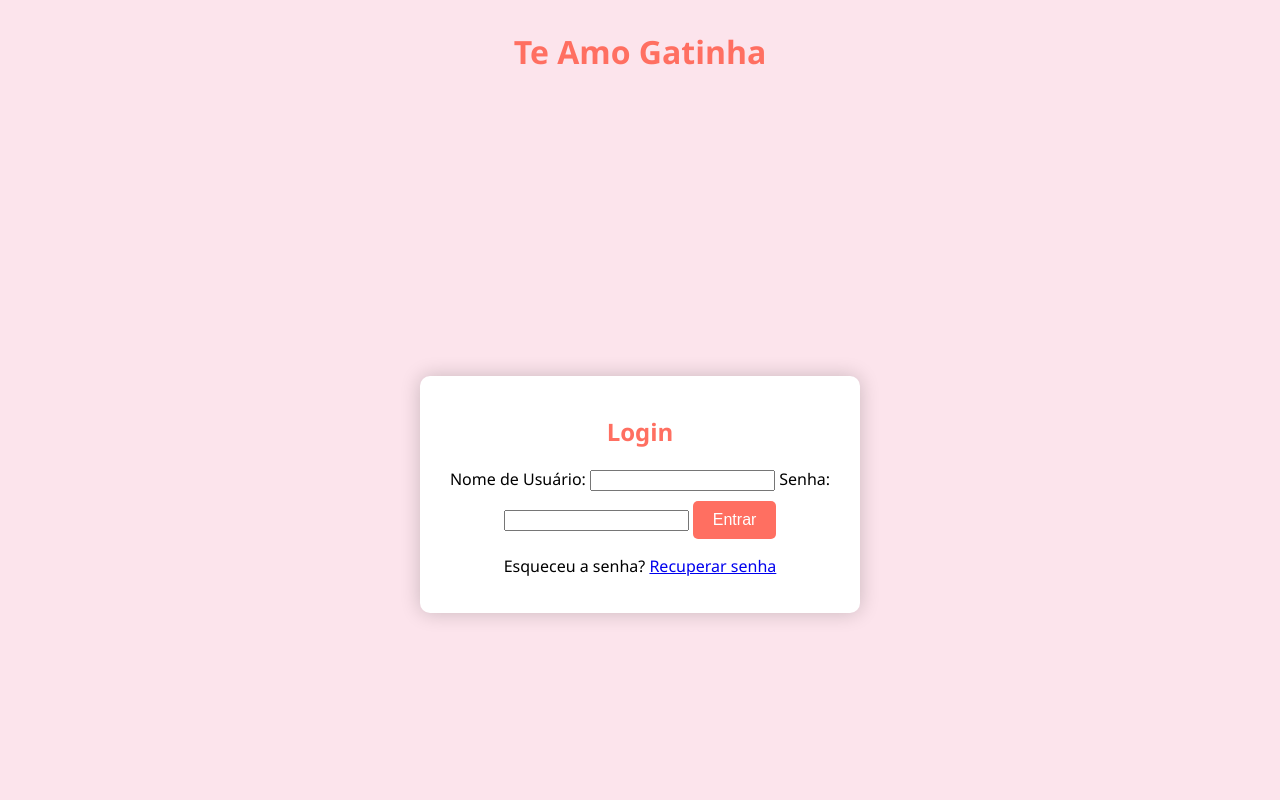
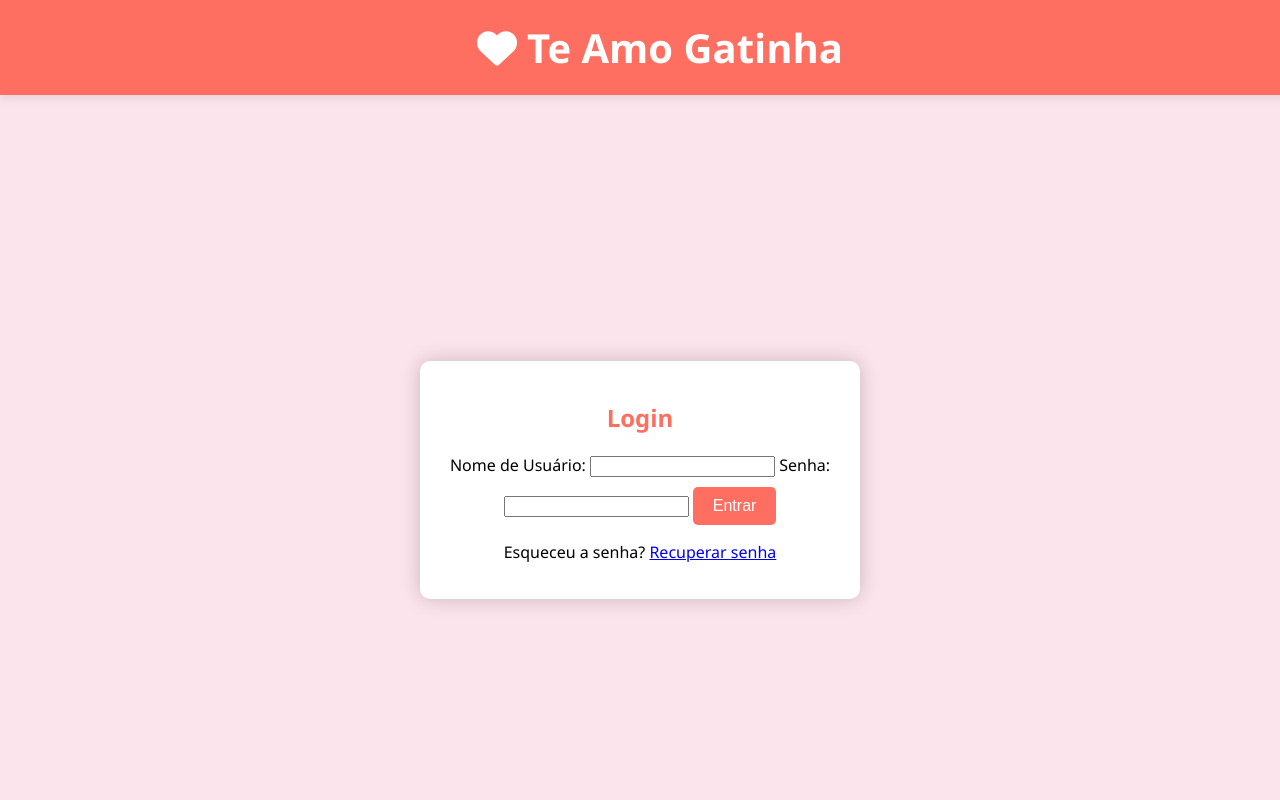
Before and after one commit to GustahYakuza/teste-4, a plain HTML site: page index.html in a window 1280 px wide. Shown: the top 800 px of the page. Drawn offline with Linux system fonts and the light colour scheme.

Commit message:
Update index.html

```diff
--- a/index.html
+++ b/index.html
@@ -4,6 +4,7 @@
   <meta charset="UTF-8">
   <meta name="viewport" content="width=device-width, initial-scale=1.0">
   <title>Te Amo Gatinha</title>
+  <link rel="stylesheet" href="https://cdnjs.cloudflare.com/ajax/libs/font-awesome/6.0.0-beta3/css/all.min.css" integrity="sha384-sDRhF1bEm9f8+9B23eA64Kaou98g0zDAiqKO8rMpL5I+lbqxg9YBqLiFu2hjUqjc" crossorigin="anonymous">
   <style>
     body {
       font-family: 'Segoe UI', Tahoma, Geneva, Verdana, sans-serif;
@@ -14,10 +15,28 @@
       overflow: hidden; /* Impede a barra de rolagem */
     }
 
+    header {
+      background-color: #ff6f61;
+      padding: 20px;
+      box-shadow: 0 2px 10px rgba(0, 0, 0, 0.1);
+      position: fixed;
+      width: 100%;
+      top: 0;
+      z-index: 1000;
+    }
+
     h1 {
-      color: #ff6f61;
-      margin-top: 30px;
-      font-size: 2em;
+      color: white;
+      margin: 0;
+      font-size: 2.5em;
+      display: flex;
+      align-items: center;
+      justify-content: center;
+    }
+
+    .heart-icon {
+      margin-right: 10px;
+      color: #fff;
     }
 
     #loginContainer, #textContainer {
@@ -26,6 +45,7 @@
       align-items: center;
       flex-direction: column;
       height: 100vh;
+      margin-top: 80px; /* Adicionando margem para evitar que o conteúdo fique abaixo do cabeçalho */
     }
 
     #loginForm, #outputArea {
@@ -89,7 +109,9 @@
 </head>
 <body>
 
-  <h1>Te Amo Gatinha</h1>
+  <header>
+    <h1><i class="fas fa-heart heart-icon"></i> Te Amo Gatinha</h1>
+  </header>
 
   <div id="loginContainer">
     <div id="loginForm">
```
